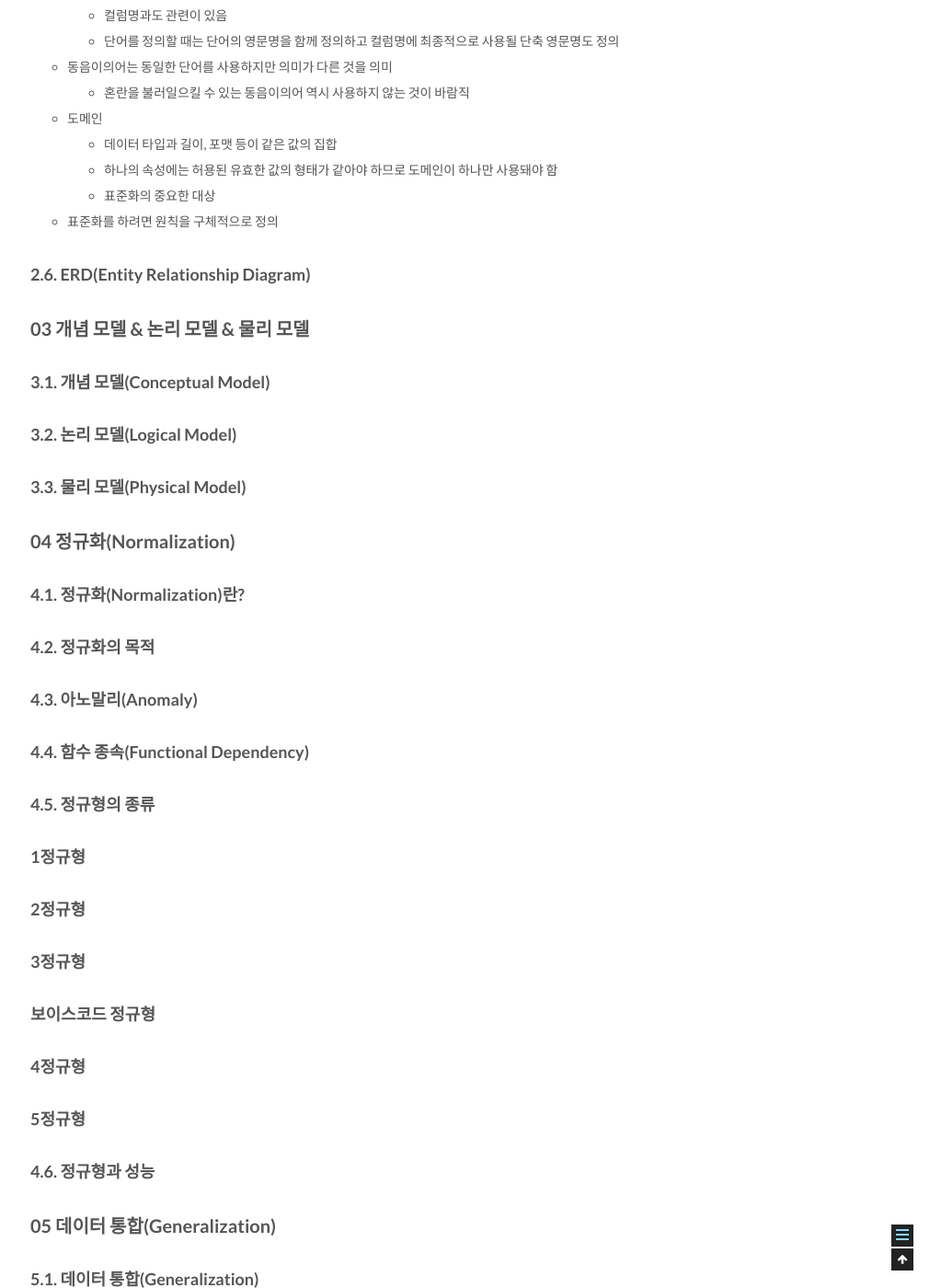
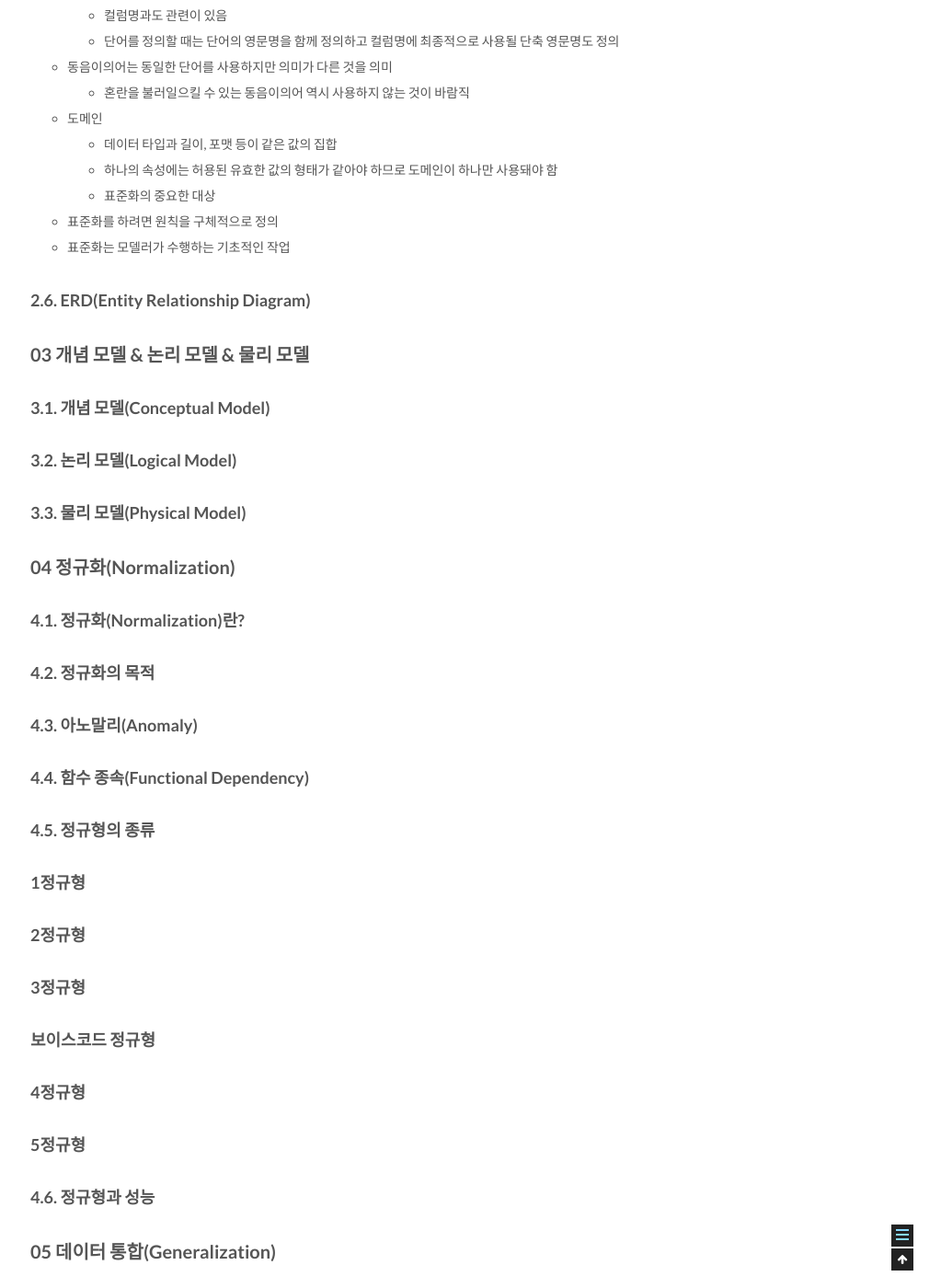
Before and after one commit to csj4032/csj4032.github.io, a Jekyll site: the page built from _posts/2018-05-02-관계형데이터모델링프리미엄가이드.md, in a window 1280 px wide and 1400 px high, scrolled down 5046 px. Shown: the whole window at 92% size, without its empty margins (257-1280 px from the left). Built offline with Jekyll 4.4.1, drawn with Linux system fonts in a browser that asks for light colours; comment, search, counter and statistics services are not loaded.

Commit message:
관계형 데이터 베이스 모델링 포스팅 수정

```diff
--- a/_posts/2018-05-02-관계형데이터모델링프리미엄가이드.md
+++ b/_posts/2018-05-02-관계형데이터모델링프리미엄가이드.md
@@ -148,6 +148,7 @@ comments: true
   * 하나의 속성에는 허용된 유효한 값의 형태가 같아야 하므로 도메인이 하나만 사용돼야 함
   * 표준화의 중요한 대상
 * 표준화를 하려면 원칙을 구체적으로 정의
+* 표준화는 모델러가 수행하는 기초적인 작업
 
 ### 2.6. ERD(Entity Relationship Diagram)
 
```
